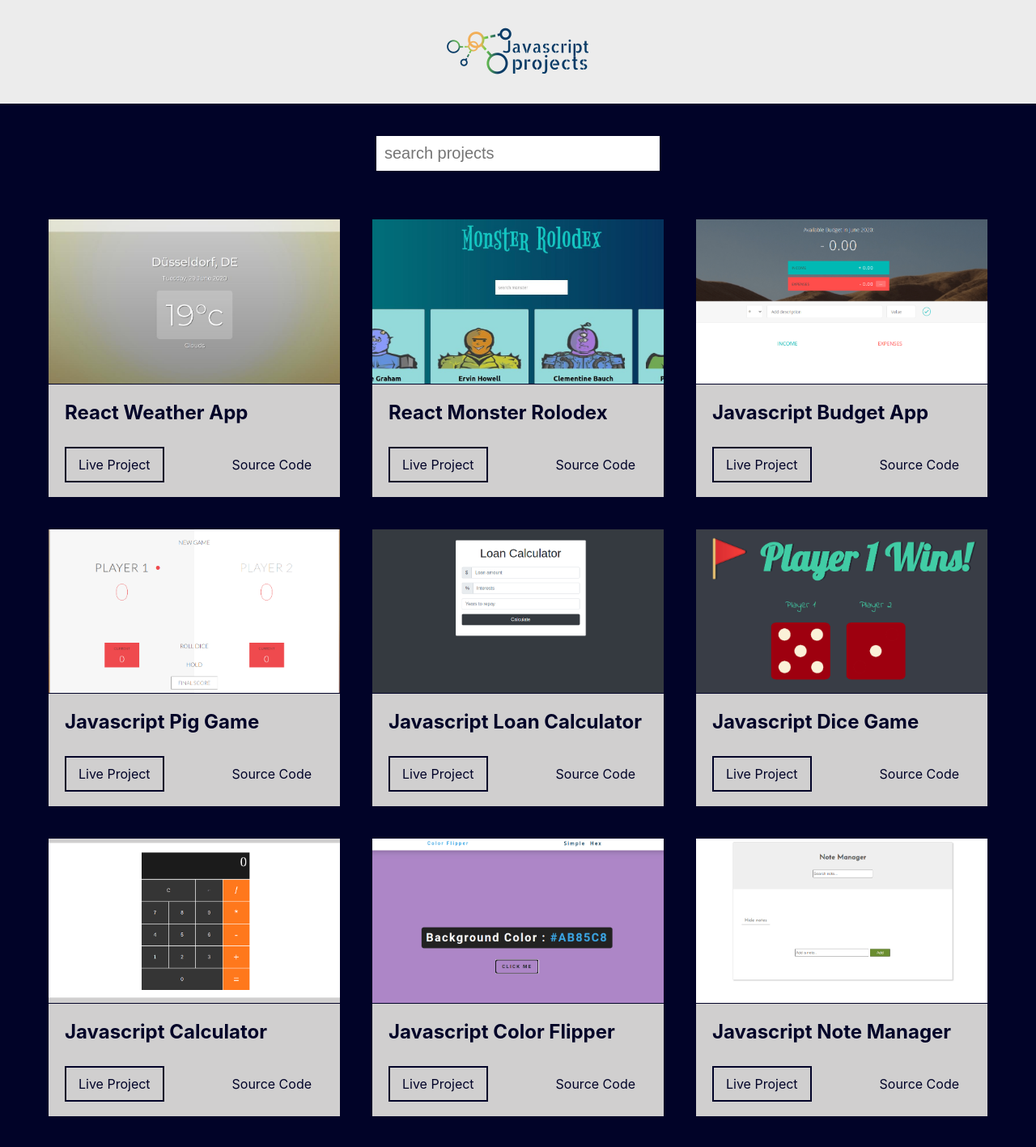
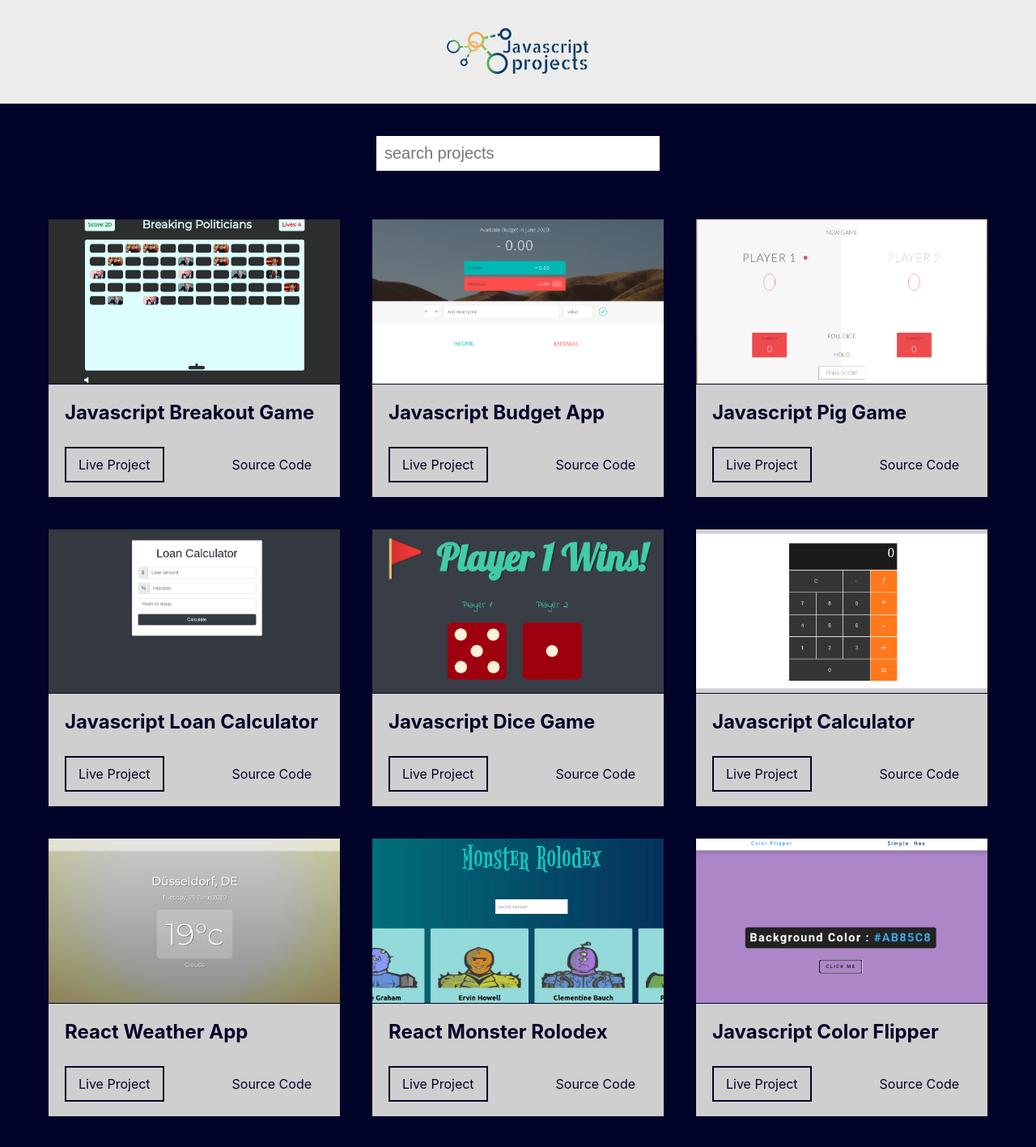
Before and after one commit to glennludszuweit/React-JS-projects, a React (Create React App) app: page / in a window 1280 px wide. Shown: the top 1417 px of the page at 81% size. Built offline with nearby package versions, Linux system fonts and the light colour scheme.

Commit message:
added breakout game

```diff
--- a/src/App.js
+++ b/src/App.js
@@ -13,18 +13,10 @@ class App extends Component {
       searchField: '',
       projects: [
         {
-          image: require('./images/weatherapp.jpg'),
-          title: 'React Weather App',
-          url: 'http://jsprojects.org/weatherapp/',
-          code:
-            'https://github.com/glennludszuweit/small-react-apps/tree/master/weather-app',
-        },
-        {
-          image: require('./images/monsterrolodex.jpg'),
-          title: 'React Monster Rolodex',
-          url: 'http://jsprojects.org/monsterrolodex/',
-          code:
-            'https://github.com/glennludszuweit/small-react-apps/tree/master/monster-rolodex',
+          image: require('./images/breakout.png'),
+          title: 'Javascript Breakout Game',
+          url: 'http://jsprojects.org/breakout/',
+          code: 'https://github.com/glennludszuweit/break-out-game',
         },
         {
           image: require('./images/budgetapp.jpg'),
@@ -60,6 +52,20 @@ class App extends Component {
           url: 'http://jsprojects.org/calculator/',
           code:
             'https://github.com/glennludszuweit/small-js-projects/tree/master/calculator',
+        },
+        {
+          image: require('./images/weatherapp.jpg'),
+          title: 'React Weather App',
+          url: 'http://jsprojects.org/weatherapp/',
+          code:
+            'https://github.com/glennludszuweit/small-react-apps/tree/master/weather-app',
+        },
+        {
+          image: require('./images/monsterrolodex.jpg'),
+          title: 'React Monster Rolodex',
+          url: 'http://jsprojects.org/monsterrolodex/',
+          code:
+            'https://github.com/glennludszuweit/small-react-apps/tree/master/monster-rolodex',
         },
         {
           image: require('./images/colorflipper.jpg'),
```
Also changed, not shown: src/images/breakout.png (added).
